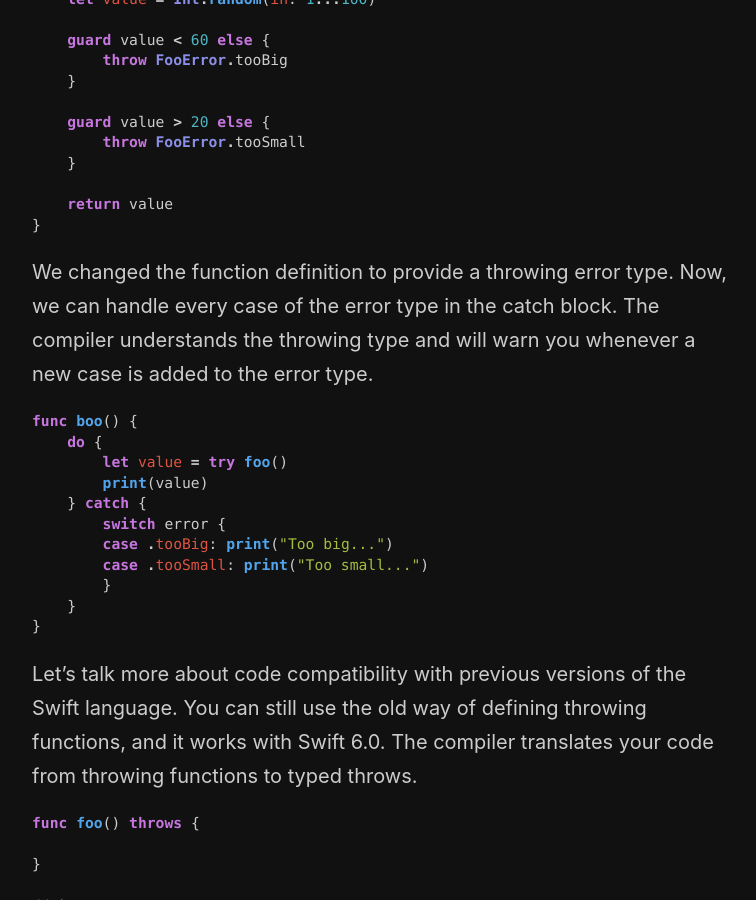
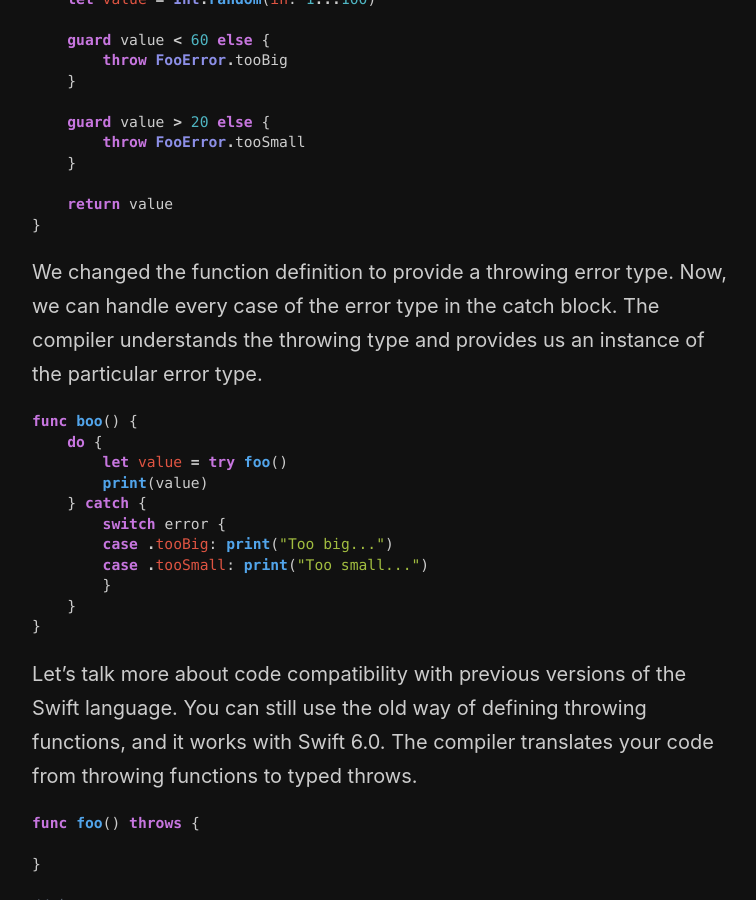
Before and after one commit to mecid/mecid.github.io, a Jekyll site: the page built from _posts/2024-08-20-typed-throws-in-swift.md, in a window 1280 px wide and 900 px high, scrolled down 2044 px. Shown: the whole window, without its empty margins (258-1014 px from the left). Built offline with Jekyll 4.4.1, drawn with Linux system fonts in a browser that asks for light colours.

Commit message:
another improvement to typed throws post

````diff
--- a/_posts/2024-08-20-typed-throws-in-swift.md
+++ b/_posts/2024-08-20-typed-throws-in-swift.md
@@ -76,7 +76,7 @@ func foo() throws(FooError) -> Int {
 }
 ```
 
-We changed the function definition to provide a throwing error type. Now, we can handle every case of the error type in the catch block. The compiler understands the throwing type and will warn you whenever a new case is added to the error type.
+We changed the function definition to provide a throwing error type. Now, we can handle every case of the error type in the catch block. The compiler understands the throwing type and provides us an instance of the particular error type.
 
 ```swift
 func boo() {
````
